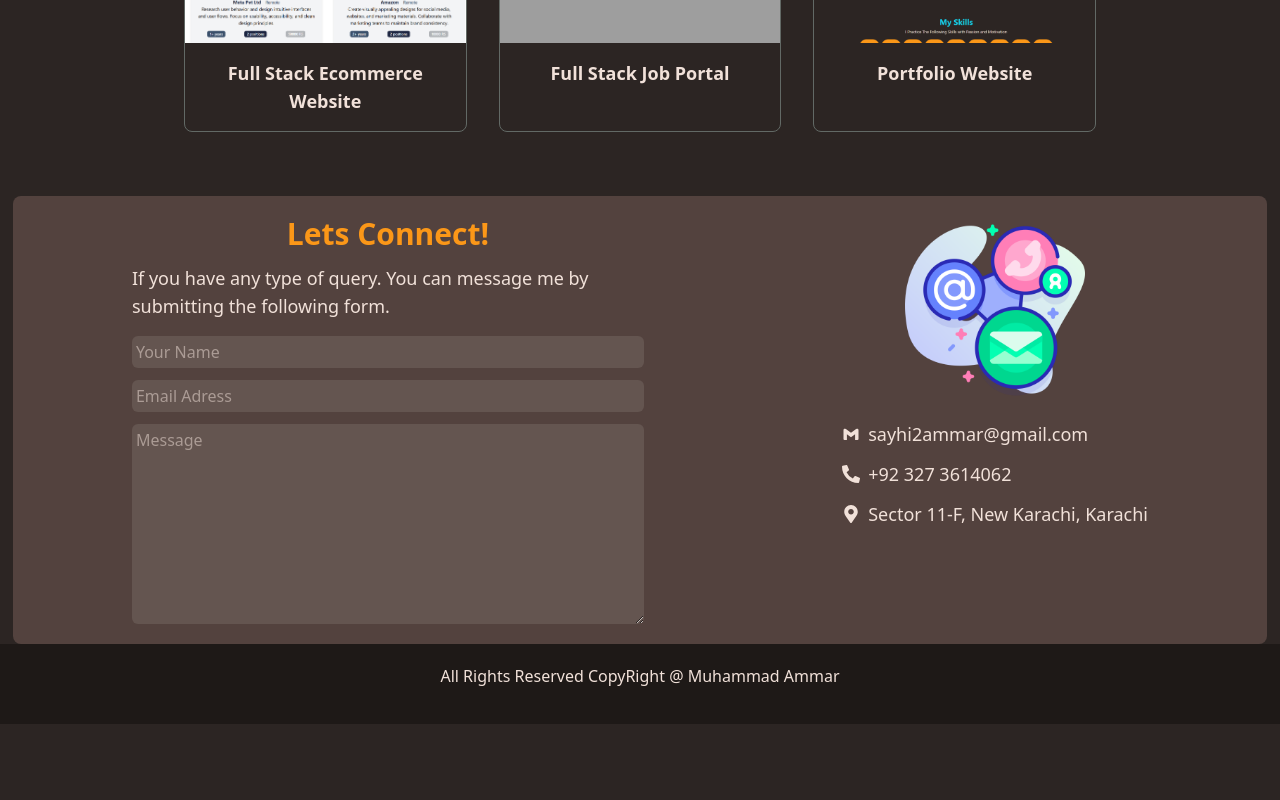
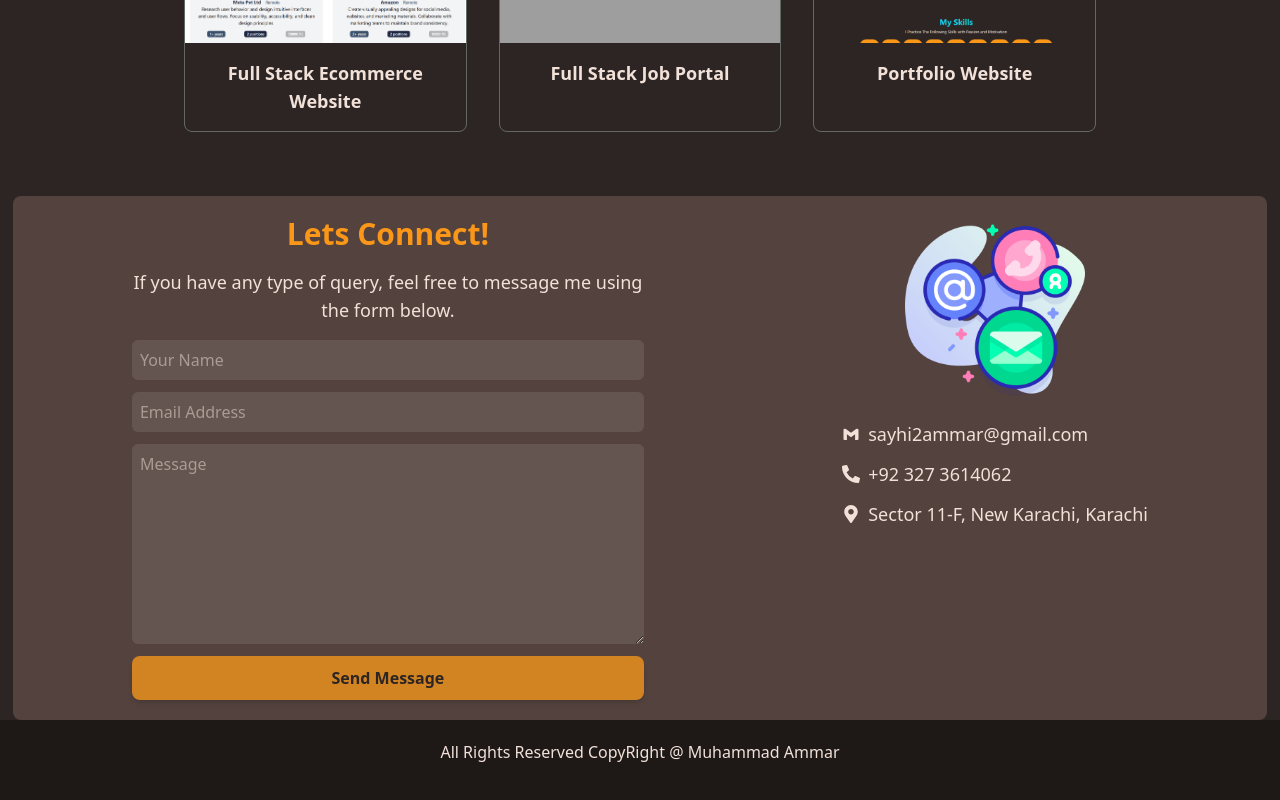
Before and after one commit to ammar-002/my-portfolio-site, a React (Vite) app: page / in a window 1280 px wide. Shown: the part 1911-2711 px from the top of the page. Before the commit the page ends 2635 px from the top, so only its background shows below. Built offline with nearby package versions, Linux system fonts and the light colour scheme; grey boxes are pictures that could not be loaded.

Commit message:
Add email sending functionality to ContactLeft component and update dependencies

```diff
--- a/package.json
+++ b/package.json
@@ -10,7 +10,9 @@
     "preview": "vite preview"
   },
   "dependencies": {
+    "@emailjs/browser": "^4.4.1",
     "@tailwindcss/vite": "^4.1.11",
+    "emailjs-com": "^3.2.0",
     "react": "^19.1.0",
     "react-dom": "^19.1.0",
     "react-icons": "^5.5.0",
--- a/src/Components/ContactSection/ContactLeft.jsx
+++ b/src/Components/ContactSection/ContactLeft.jsx
@@ -1,14 +1,128 @@
-import React from "react";
+import React, { useRef, useState } from "react";
+import emailjs from "@emailjs/browser";
 
 const ContactLeft = () => {
+  const form = useRef();
+  const [hasSent, setHasSent] = useState(false);
+  const [isSending, setIsSending] = useState(false);
+
+  const sendEmail = (e) => {
+    e.preventDefault();
+    setIsSending(true);
+
+    emailjs
+      .sendForm(
+        "service_2frxixr",
+        "template_z6rmog7",
+        form.current,
+        "SfOqqMCSnPTL8l7OC"
+      )
+      .then(
+        () => {
+          setHasSent(true);
+          setIsSending(false);
+          form.current.reset();
+
+          // auto hide success message
+          setTimeout(() => {
+            setHasSent(false);
+          }, 3000);
+        },
+        (error) => {
+          setIsSending(false);
+          alert("Failed to send message, please try again.");
+          console.error(error);
+        }
+      );
+  };
+
   return (
-    <div className="contact-left md:max-w-[40vw] max-w-[70vw] mx-auto flex flex-col gap-3 items-center">
-         <h1 className='text-3xl font-bold text-[var(--color-orange)]'>Lets Connect!</h1>
-        <p className='text-lg text-[var(--color-white)]'>If you have any type of query. You can message me by submitting the following form.</p>
-      <form action="" className="flex flex-col pt-1 w-full gap-3  ">
-        <input type="text" placeholder="Your Name" className="text-[var(--color-white)] outline-none bg-[var(--color-lightBrown)] focus:outline-none rounded-md p-1" />
-        <input type="email" placeholder="Email Adress" className="outline-none text-[var(--color-white)] bg-[var(--color-lightBrown)] rounded-md p-1"/>
-        <textarea placeholder="Message" className="outline-none bg-[var(--color-lightBrown)] rounded-md text-[var(--color-white)] p-1 min-h-[25vh]"></textarea>
+    <div className="contact-left md:max-w-[40vw] max-w-[70vw] mx-auto flex flex-col gap-4 items-center">
+
+      <h1 className="text-3xl font-bold text-[var(--color-orange)]">
+        Lets Connect!
+      </h1>
+
+      <p className="text-lg text-center text-[var(--color-white)]">
+        If you have any type of query, feel free to message me using the form below.
+      </p>
+
+
+      {hasSent && (
+        <div className="
+          w-full
+          flex
+          items-center
+          gap-3
+          bg-[rgba(34,197,94,0.1)]
+          border
+          border-[rgba(34,197,94,0.3)]
+          text-[rgb(34,197,94)]
+          px-4
+          py-3
+          rounded-lg
+          shadow-sm
+          animate-slideFade
+        ">
+          <span className="text-xl">✔</span>
+          <p className="text-sm font-medium">
+            Message sent successfully. I’ll get back to you soon.
+          </p>
+        </div>
+      )}
+
+      <form
+        ref={form}
+        onSubmit={sendEmail}
+        className="flex flex-col w-full gap-3"
+      >
+        <input
+          type="text"
+          name="user_name"
+          placeholder="Your Name"
+          required
+          className="text-[var(--color-white)] outline-none bg-[var(--color-lightBrown)] rounded-md p-2"
+        />
+
+        <input
+          type="email"
+          name="user_email"
+          placeholder="Email Address"
+          required
+          className="outline-none text-[var(--color-white)] bg-[var(--color-lightBrown)] rounded-md p-2"
+        />
+
+        <textarea
+          name="message"
+          placeholder="Message"
+          required
+          className="outline-none bg-[var(--color-lightBrown)] rounded-md text-[var(--color-white)] p-2 min-h-[25vh]"
+        />
+
+        <button
+          type="submit"
+          disabled={isSending}
+          className={`
+            cursor-pointer
+            bg-[var(--color-darkOrange)]
+            text-[var(--color-darkBrown)]
+            font-semibold
+            py-2.5
+            px-6
+            rounded-lg
+            shadow-md
+            transition-all
+            duration-300
+            hover:bg-[var(--color-cyan)]
+            hover:shadow-lg
+            hover:scale-[1.03]
+            active:scale-95
+            disabled:opacity-60
+            disabled:cursor-not-allowed
+          `}
+        >
+          {isSending ? "Sending..." : "Send Message"}
+        </button>
       </form>
     </div>
   );
```
Also changed, not shown: 1 other file (tests, documents, lock files or other folders).
